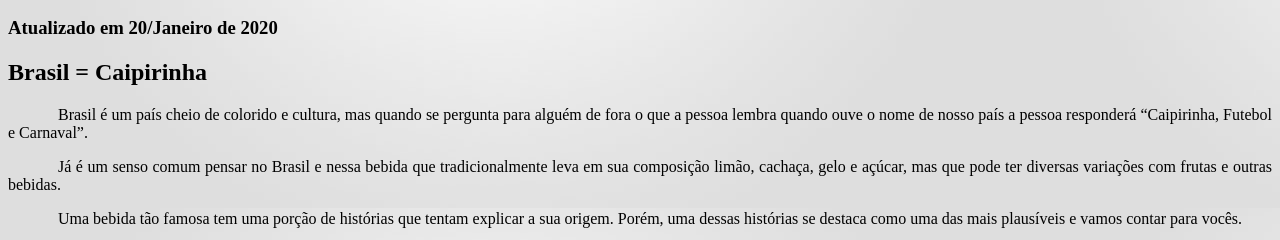
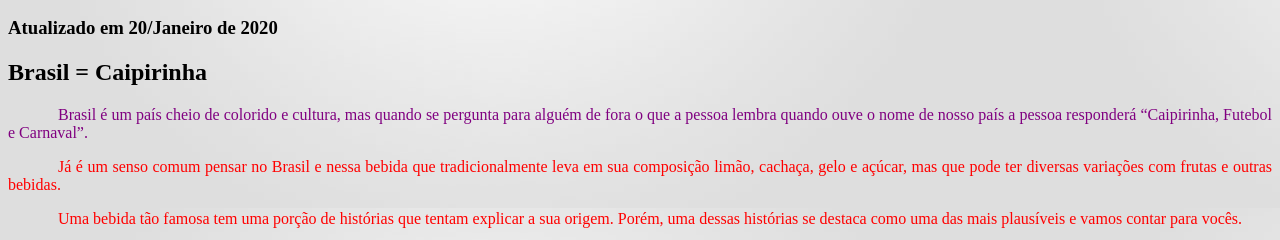
Before and after one commit to watson40203/site-caipirinha, a plain HTML site: page index.html in a window 1280 px wide. Shown: the part 560-800 px from the top of the page. Drawn offline with Linux system fonts and the light colour scheme; files whose address does not match are found by name.

Commit message:
alterando a cor dos paragrafos

```diff
--- a/index.html
+++ b/index.html
@@ -9,11 +9,15 @@
 		body{
 			background-image: url(fundo.jpg);
 		}
-
 		p{
+			color: red;
 			text-align: justify;
 			text-indent: 50px;
-	  }</style>
+	  	}
+		.proxo {
+			color: purple;
+		}
+	</style>
 
 </head>
 <body>
@@ -48,7 +52,7 @@
 
 
 
-	<p >Brasil é um país cheio de colorido e cultura, mas quando se pergunta para alguém de fora o que a pessoa lembra quando ouve o nome de nosso país a pessoa responderá “Caipirinha, Futebol e Carnaval”.</p>
+	<p class="proxo">Brasil é um país cheio de colorido e cultura, mas quando se pergunta para alguém de fora o que a pessoa lembra quando ouve o nome de nosso país a pessoa responderá “Caipirinha, Futebol e Carnaval”.</p>
 
 	<p>Já é um senso comum pensar no Brasil e nessa bebida que tradicionalmente leva em sua composição limão, cachaça, gelo e açúcar, mas que pode ter diversas variações com frutas e outras bebidas.</p>
 	<p>Uma bebida tão famosa tem uma porção de histórias que tentam explicar a sua origem. Porém, uma dessas histórias se destaca como uma das mais plausíveis e vamos contar para vocês.</p>
```
Lines whose indentation alone changed are shown as unchanged.
